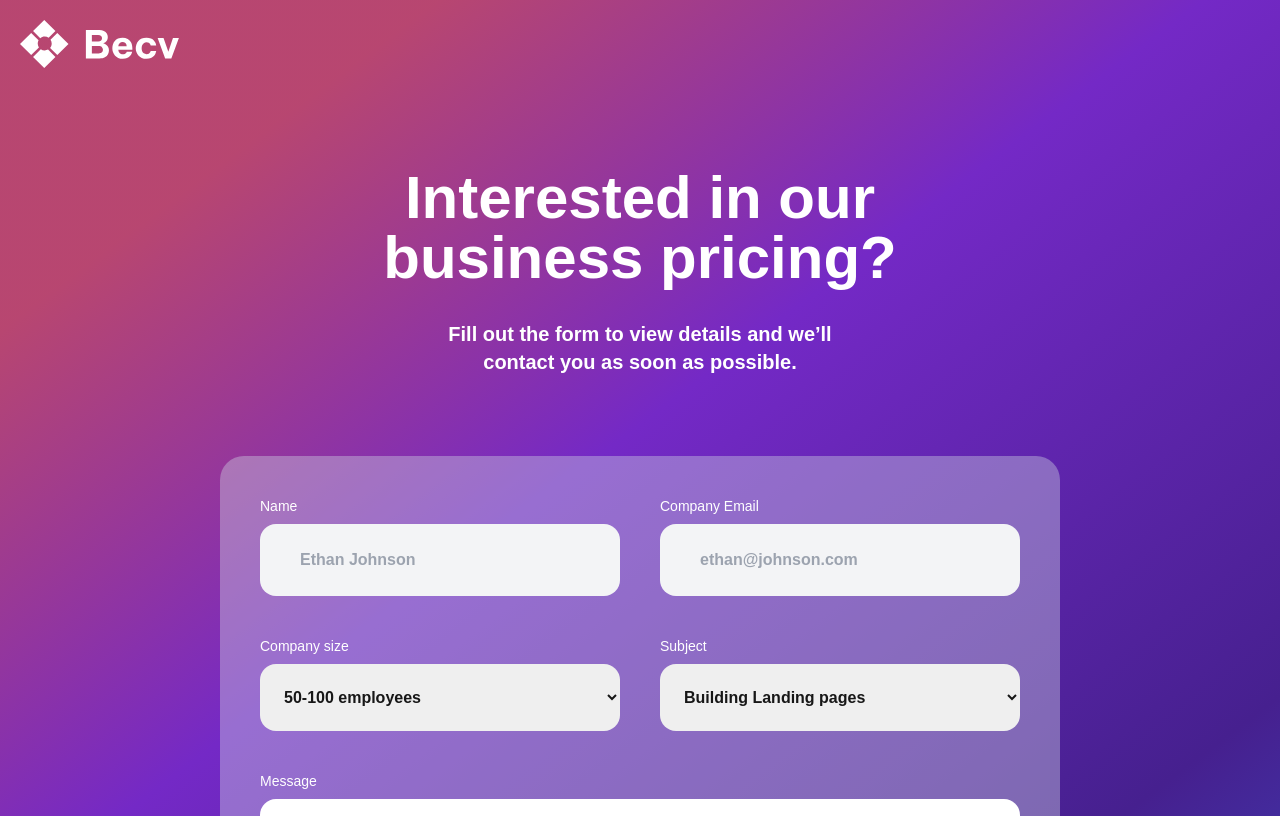
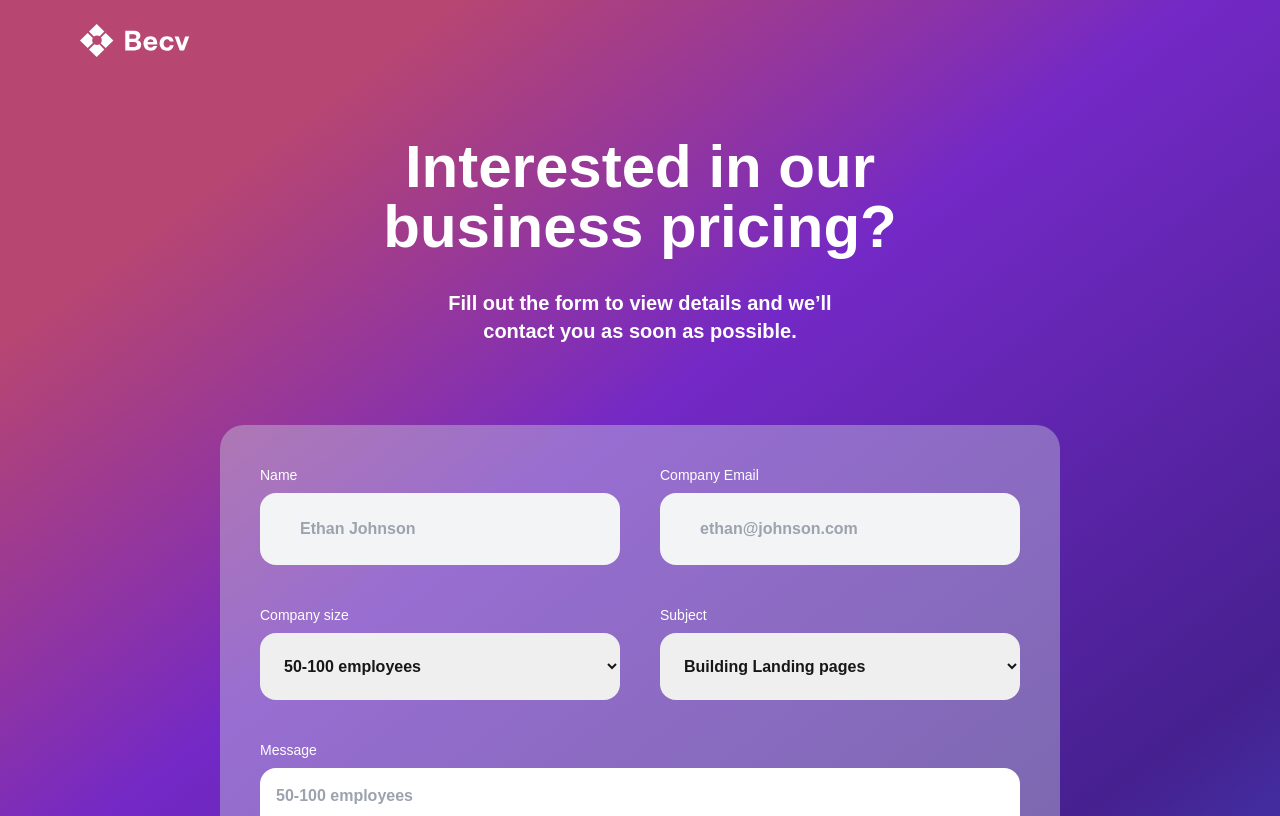
Before and after one commit to Maximila-Judith/contact-page, a Next.js app: page / in a window 1280 px wide. Shown: the top 816 px of the page. Built offline with nearby package versions, Linux system fonts and the light colour scheme.

Commit message:
Eight commit

```diff
--- a/src/app/layout.tsx
+++ b/src/app/layout.tsx
@@ -30,14 +30,14 @@ export default function RootLayout({
       <body
         className={`${geistSans.variable} ${geistMono.variable} antialiased bg-[url('/bg-image.svg')] bg-cover bg-center bg-no-repeat h-full w-full`}
       >
-        <div className="logoImage">
+        <div className="logoImage pl-20">
           <Image
             src="/contact-form-icon.svg"
             alt="icon 1"
-            width={200}
-            height={200}
+            width={110}
+            height={110}
             priority
-            className="p-5"
+            className="pt-6"
           />
         </div>
         {children}
```
